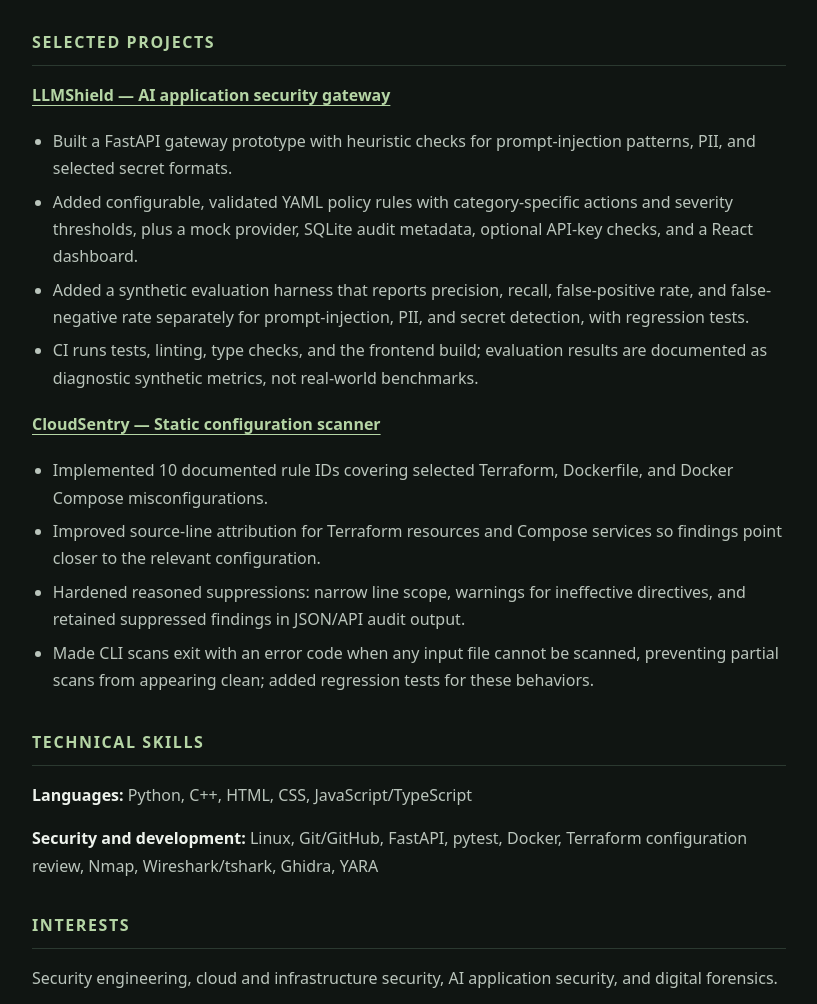
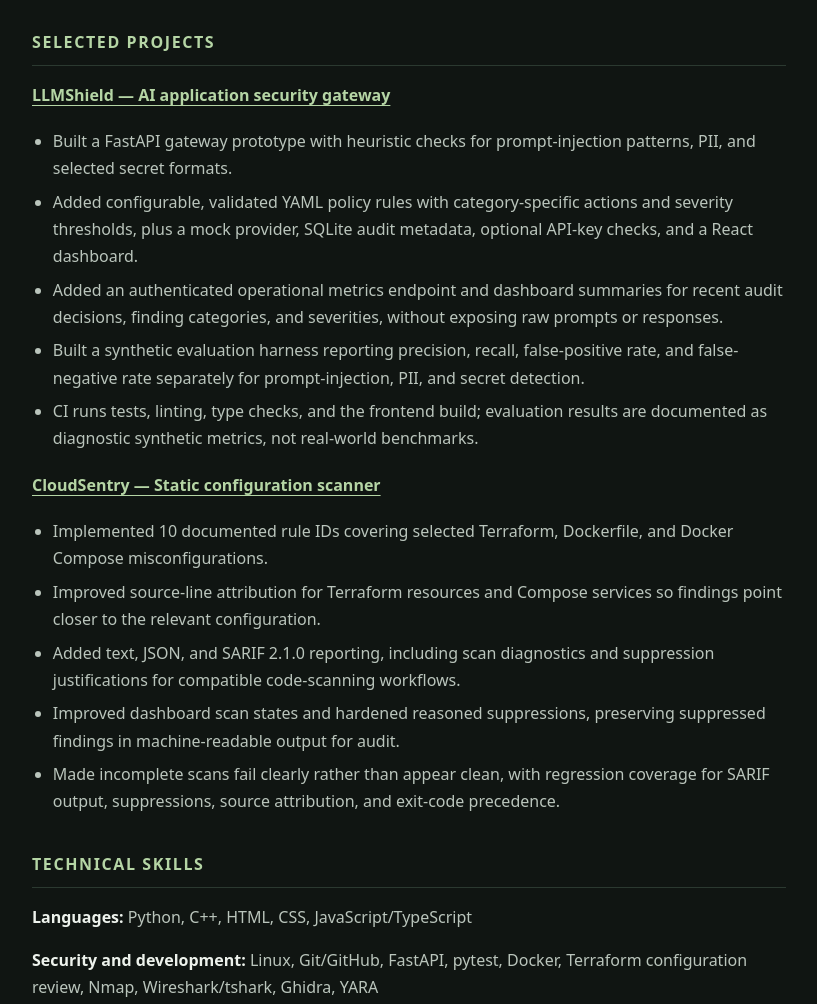
Before and after one commit to HuginnsHammer/portfolio, a plain HTML site: page resume.html in a window 1280 px wide. Shown: the part 1070-2074 px from the top of the page, without its empty margins (28-845 px from the left). Drawn offline with Linux system fonts and the light colour scheme.

Commit message:
Update CV project summaries with latest operational metrics and SARIF work

```diff
--- a/resume.html
+++ b/resume.html
@@ -7,8 +7,8 @@
 <section class="resume-section"><h2>Profile</h2><p>I’m a Computer Security and Forensics student who enjoys building practical tools and testing how they behave. My current projects focus on scanning infrastructure configuration for risky settings and adding a policy layer to AI applications. I’m looking for a cybersecurity attachment where I can contribute, learn from a team, and keep developing these skills.</p></section>
 <section class="resume-section"><h2>Education</h2><div class="resume-item"><h3>Bachelor of Science in Computer Security and Forensics</h3><p>Meru University of Science and Technology, Kenya</p></div></section>
 <section class="resume-section"><h2>Selected projects</h2>
-<div class="resume-item"><h3><a href="https://github.com/HuginnsHammer/LLMShield">LLMShield — AI application security gateway</a></h3><ul><li>Built a FastAPI gateway prototype with heuristic checks for prompt-injection patterns, PII, and selected secret formats.</li><li>Added configurable, validated YAML policy rules with category-specific actions and severity thresholds, plus a mock provider, SQLite audit metadata, optional API-key checks, and a React dashboard.</li><li>Added a synthetic evaluation harness that reports precision, recall, false-positive rate, and false-negative rate separately for prompt-injection, PII, and secret detection, with regression tests.</li><li>CI runs tests, linting, type checks, and the frontend build; evaluation results are documented as diagnostic synthetic metrics, not real-world benchmarks.</li></ul></div>
-<div class="resume-item"><h3><a href="https://github.com/HuginnsHammer/CloudSentry">CloudSentry — Static configuration scanner</a></h3><ul><li>Implemented 10 documented rule IDs covering selected Terraform, Dockerfile, and Docker Compose misconfigurations.</li><li>Improved source-line attribution for Terraform resources and Compose services so findings point closer to the relevant configuration.</li><li>Hardened reasoned suppressions: narrow line scope, warnings for ineffective directives, and retained suppressed findings in JSON/API audit output.</li><li>Made CLI scans exit with an error code when any input file cannot be scanned, preventing partial scans from appearing clean; added regression tests for these behaviors.</li></ul></div>
+<div class="resume-item"><h3><a href="https://github.com/HuginnsHammer/LLMShield">LLMShield — AI application security gateway</a></h3><ul><li>Built a FastAPI gateway prototype with heuristic checks for prompt-injection patterns, PII, and selected secret formats.</li><li>Added configurable, validated YAML policy rules with category-specific actions and severity thresholds, plus a mock provider, SQLite audit metadata, optional API-key checks, and a React dashboard.</li><li>Added an authenticated operational metrics endpoint and dashboard summaries for recent audit decisions, finding categories, and severities, without exposing raw prompts or responses.</li><li>Built a synthetic evaluation harness reporting precision, recall, false-positive rate, and false-negative rate separately for prompt-injection, PII, and secret detection.</li><li>CI runs tests, linting, type checks, and the frontend build; evaluation results are documented as diagnostic synthetic metrics, not real-world benchmarks.</li></ul></div>
+<div class="resume-item"><h3><a href="https://github.com/HuginnsHammer/CloudSentry">CloudSentry — Static configuration scanner</a></h3><ul><li>Implemented 10 documented rule IDs covering selected Terraform, Dockerfile, and Docker Compose misconfigurations.</li><li>Improved source-line attribution for Terraform resources and Compose services so findings point closer to the relevant configuration.</li><li>Added text, JSON, and SARIF 2.1.0 reporting, including scan diagnostics and suppression justifications for compatible code-scanning workflows.</li><li>Improved dashboard scan states and hardened reasoned suppressions, preserving suppressed findings in machine-readable output for audit.</li><li>Made incomplete scans fail clearly rather than appear clean, with regression coverage for SARIF output, suppressions, source attribution, and exit-code precedence.</li></ul></div>
 </section>
 <section class="resume-section"><h2>Technical skills</h2><p><strong>Languages:</strong> Python, C++, HTML, CSS, JavaScript/TypeScript</p><p><strong>Security and development:</strong> Linux, Git/GitHub, FastAPI, pytest, Docker, Terraform configuration review, Nmap, Wireshark/tshark, Ghidra, YARA</p></section>
 <section class="resume-section"><h2>Interests</h2><p>Security engineering, cloud and infrastructure security, AI application security, and digital forensics.</p></section>
```
